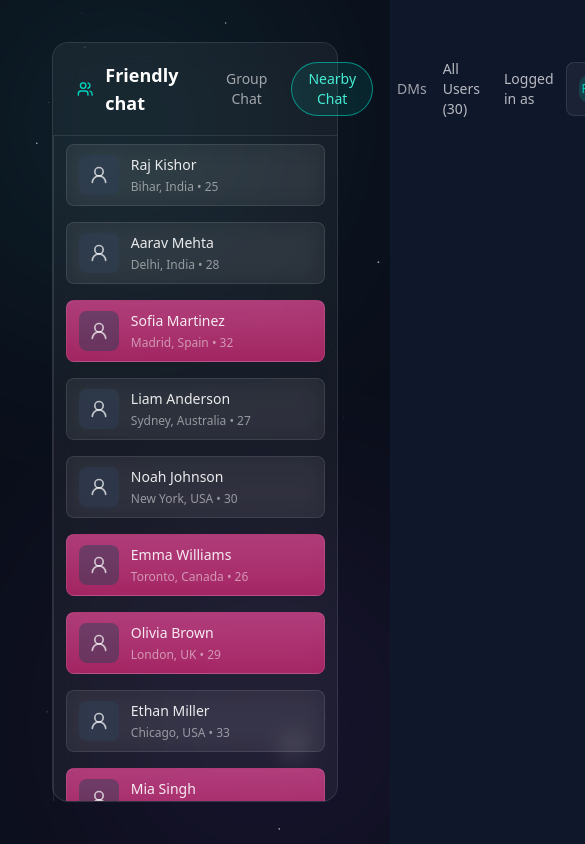
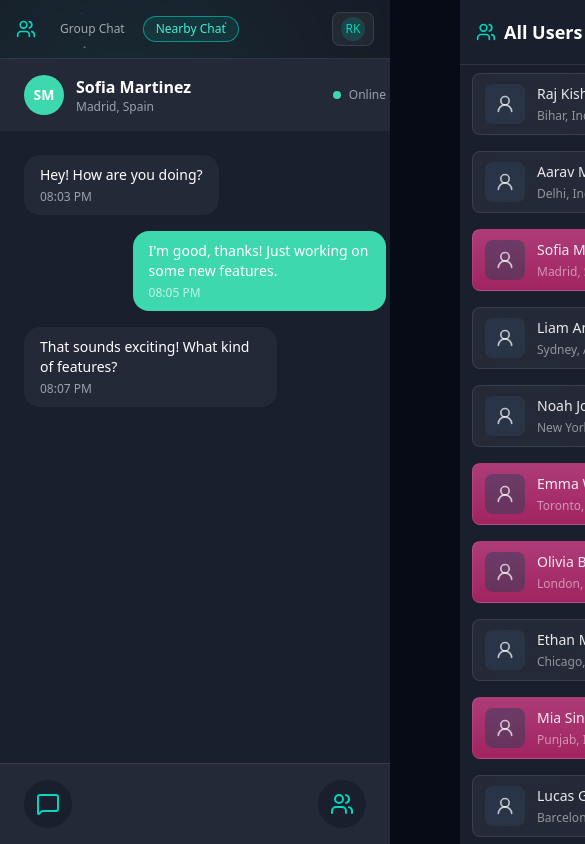
Before and after one commit to Samarath/FriendlyChat, a Next.js app: page / in a window 390 px wide. Shown: the top 844 px of the page, 585 px wide, since content can reach past the window. Built offline with nearby package versions, Linux system fonts and the light colour scheme.

Commit message:
updated header and chat panel for responsive ness

```diff
--- a/app/components/chat-panel/ChatPanel.tsx
+++ b/app/components/chat-panel/ChatPanel.tsx
@@ -5,8 +5,7 @@ import UserListCard from "../user-list-card/UserListCard";
 import Header from "../header/Header";
 import { Message, User } from "@/types/types";
 import { ChatBox } from "../chat-box/Chatbox";
-// import { ChatBox, Message, User } from "../chat-box/Chatbox";
-// import ChatHeader from "../chat-header/ChatHeader";
+import { MessageSquare, Users, X } from "lucide-react";
 
 const tabs = ["Group Chat", "Nearby Chat", "DMs"];
 
@@ -14,6 +13,8 @@ export function ChatPanel() {
   const [activeTab, setActiveTab] = useState("Nearby Chat");
   const [messages, setMessages] = useState<Message[]>([]);
   const [currentMessageUser, setCurrentMessageUser] = useState<User>();
+  const [isDmsSliderOpen, setIsDmsSliderOpen] = useState(false);
+  const [isUsersSliderOpen, setIsUsersSliderOpen] = useState(false);
 
   const loggedInUser = {
     name: "Raj Kishor",
@@ -293,9 +294,6 @@ export function ChatPanel() {
     },
   ];
 
-  console.log(users);
-
-  // Demo data
   const currentUser: User = {
     id: "1",
     name: "Raj Kishor",
@@ -361,8 +359,8 @@ export function ChatPanel() {
   };
 
   return (
-    <div className="flex h-screen w-full items-center justify-center px-4">
-      <div className="flex h-[90vh] w-[80%] flex-col rounded-2xl border border-white/10 bg-white/5 backdrop-blur-md">
+    <div className="flex h-screen w-full items-center justify-center lg:px-4">
+      <div className="flex h-screen lg:h-[90vh] w-full lg:w-[80%] flex-col lg:rounded-2xl lg:border lg:border-white/10 bg-white/5 lg:backdrop-blur-md relative">
         {/* Single unified header */}
         <Header
           loggedInUser={loggedInUser}
@@ -375,29 +373,118 @@ export function ChatPanel() {
         {/* Main content area - takes remaining height */}
         <div className="flex flex-1 overflow-hidden">
           {/* Left section - Main content */}
-          <div className="flex flex-1 flex-col border-r border-white/10 overflow-y-auto">
-            <div className="flex-1">
-              {" "}
-              {/* {users?.map((user) => (
+          <div className="flex flex-1 flex-col lg:border-r border-white/10">
+            <ChatBox
+              selectedUser={currentMessageUser}
+              messages={messages}
+              currentUser={currentUser}
+              onSendMessage={handleSendMessage}
+            />
+          </div>
+
+          {/* Right sidebar - All Users (Desktop only) */}
+          <div className="hidden lg:flex w-80 flex-col">
+            <div className="custom-scrollbar flex-1 overflow-y-auto">
+              {users?.map((user) => (
                 <UserListCard
                   key={user.name}
                   name={user.name}
                   country={user.location}
                   age={user.age}
+                  gender={user.gender}
+                  setCurrentMessageUser={setCurrentMessageUser}
+                  user={user}
                 />
-              ))} */}
-              <ChatBox
-                selectedUser={currentMessageUser}
-                messages={messages}
-                currentUser={currentUser}
-                onSendMessage={handleSendMessage}
-              />
+              ))}
             </div>
           </div>
+        </div>
 
-          {/* Right sidebar - All Users */}
-          <div className="flex w-80 flex-col">
-            <div className="custom-scrollbar flex-1 overflow-y-auto">
+        {/* Mobile Bottom Navigation (visible only on mobile) */}
+        <div className="lg:hidden fixed bottom-0 left-0 right-0 flex items-center justify-between bg-[#242938] border-t border-white/10 px-6 py-4 z-50">
+          {/* DMs Button - Left */}
+          <button
+            onClick={() => setIsDmsSliderOpen(true)}
+            className="flex h-12 w-12 items-center justify-center rounded-full bg-[#1a1f2e] text-teal-400 transition-colors hover:bg-teal-400/10"
+          >
+            <MessageSquare className="h-6 w-6" />
+          </button>
+
+          {/* All Users Button - Right */}
+          <button
+            onClick={() => setIsUsersSliderOpen(true)}
+            className="flex h-12 w-12 items-center justify-center rounded-full bg-[#1a1f2e] text-teal-400 transition-colors hover:bg-teal-400/10"
+          >
+            <Users className="h-6 w-6" />
+          </button>
+        </div>
+
+        {/* DMs Slider */}
+        <div
+          className={`lg:hidden fixed inset-0 z-[100] transition-transform duration-300 ${
+            isDmsSliderOpen ? "translate-x-0" : "-translate-x-full"
+          }`}
+        >
+          <div
+            className="absolute inset-0 bg-black/50"
+            onClick={() => setIsDmsSliderOpen(false)}
+          />
+          <div className="absolute left-0 top-0 bottom-0 w-80 bg-[#1a1f2e] shadow-xl">
+            {/* DMs Header */}
+            <div className="flex items-center justify-between border-b border-white/10 px-4 py-4">
+              <div className="flex items-center gap-2">
+                <MessageSquare className="h-5 w-5 text-teal-400" />
+                <h3 className="text-lg font-semibold text-white">
+                  Direct Messages
+                </h3>
+              </div>
+              <button
+                onClick={() => setIsDmsSliderOpen(false)}
+                className="flex h-8 w-8 items-center justify-center rounded-full text-white/60 hover:bg-white/10 hover:text-white"
+              >
+                <X className="h-5 w-5" />
+              </button>
+            </div>
+
+            {/* DMs Content */}
+            <div className="flex-1 overflow-y-auto p-4">
+              <p className="text-center text-white/60 text-sm">
+                No direct messages yet
+              </p>
+              {/* DM list will go here */}
+            </div>
+          </div>
+        </div>
+
+        {/* All Users Slider */}
+        <div
+          className={`lg:hidden fixed inset-0 z-[100] transition-transform duration-300 ${
+            isUsersSliderOpen ? "translate-x-0" : "translate-x-full"
+          }`}
+        >
+          <div
+            className="absolute inset-0 bg-black/50"
+            onClick={() => setIsUsersSliderOpen(false)}
+          />
+          <div className="absolute right-0 top-0 bottom-0 w-80 bg-[#1a1f2e] shadow-xl">
+            {/* Users Header */}
+            <div className="flex items-center justify-between border-b border-white/10 px-4 py-4">
+              <div className="flex items-center gap-2">
+                <Users className="h-5 w-5 text-teal-400" />
+                <h3 className="text-lg font-semibold text-white">
+                  All Users ({users.length})
+                </h3>
+              </div>
+              <button
+                onClick={() => setIsUsersSliderOpen(false)}
+                className="flex h-8 w-8 items-center justify-center rounded-full text-white/60 hover:bg-white/10 hover:text-white"
+              >
+                <X className="h-5 w-5" />
+              </button>
+            </div>
+
+            {/* Users Content */}
+            <div className="flex-1 overflow-y-auto">
               {users?.map((user) => (
                 <UserListCard
                   key={user.name}
--- a/app/components/header/Header.tsx
+++ b/app/components/header/Header.tsx
@@ -9,21 +9,25 @@ const Header = ({
   userCount,
 }: HeaderProps) => {
   return (
-    <div className="flex items-center justify-between border-b border-white/10 px-6 py-4">
-      {/* Left side - Title and Tabs */}
-      <div className="flex items-center gap-6">
-        <div className="flex items-center gap-3">
+    <div className="flex items-center justify-between border-b border-white/10 px-4 py-3 lg:px-6 lg:py-4">
+      <div className="flex items-center gap-3 lg:gap-6">
+        <div className="hidden lg:flex items-center gap-3">
           <Users className="h-6 w-6 text-teal-400" />
           <h2 className="text-lg font-semibold text-white">Friendly chat</h2>
         </div>
 
-        {/* Tabs */}
-        <div className="flex items-center gap-2">
-          {tabs.map((tab) => (
+        <div className="flex lg:hidden items-center">
+          <Users className="h-5 w-5 text-teal-400" />
+        </div>
+
+        <div className="flex items-center gap-1.5 lg:gap-2">
+          {tabs
+            .filter((tab) => tab !== "DMs")
+            .map((tab) => (
               <button
                 key={tab}
                 onClick={() => onTabChange(tab)}
-              className={`rounded-full px-4 py-1.5 text-sm font-medium transition-all ${
+                className={`rounded-full px-3 py-1 lg:px-4 lg:py-1.5 text-xs lg:text-sm font-medium transition-all ${
                   activeTab === tab
                     ? "border border-teal-400/60 bg-teal-400/10 text-teal-300"
                     : "text-white/60 hover:text-white/80"
@@ -35,17 +39,22 @@ const Header = ({
         </div>
       </div>
 
-      {/* Right side - User count and logged in user */}
-      <div className="flex items-center gap-6">
-        <span className="text-sm text-white/70">All Users ({userCount})</span>
+      <div className="flex items-center gap-3 lg:gap-6">
+        <span className="hidden lg:inline text-sm text-white/70">
+          All Users ({userCount})
+        </span>
 
         <div className="flex items-center gap-3">
-          <span className="text-sm text-white/70">Logged in as</span>
-          <div className="flex items-center gap-2 rounded-lg border border-white/10 bg-white/5 px-3 py-1.5">
-            <div className="flex h-7 w-7 items-center justify-center rounded-full bg-teal-500/20 text-xs font-medium text-teal-400">
+          <span className="hidden lg:inline text-sm text-white/70">
+            Logged in as
+          </span>
+
+          <div className="flex items-center gap-2 rounded-lg border border-white/10 bg-white/5 px-2 py-1 lg:px-3 lg:py-1.5">
+            <div className="flex h-6 w-6 lg:h-7 lg:w-7 items-center justify-center rounded-full bg-teal-500/20 text-xs font-medium text-teal-400">
               {loggedInUser.avatar}
             </div>
-            <span className="text-sm font-medium text-white">
+
+            <span className="hidden lg:inline text-sm font-medium text-white">
               {loggedInUser.name}
             </span>
           </div>
--- a/types/types.ts
+++ b/types/types.ts
@@ -23,6 +23,7 @@ export interface HeaderProps {
   activeTab: string;
   onTabChange: (tab: string) => void;
   userCount: number;
+  isDesktop?: boolean;
 }
 
 export type Message = {
```
Lines whose indentation alone changed are shown as unchanged.
